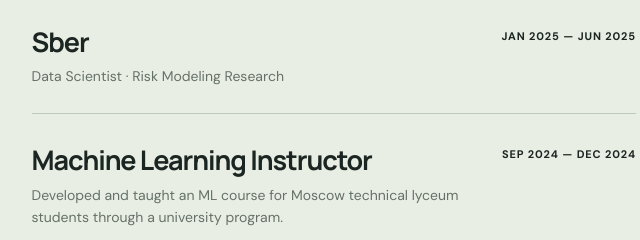
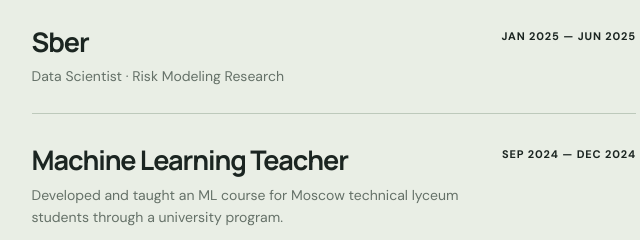
Before and after one commit to KornilovaK/KornilovaK.github.io, a plain HTML site: page index.html in a window 1280 px wide. Shown: the part 5000-5240 px from the top of the page, 588-1228 px from the left. Drawn offline with Linux system fonts and the light colour scheme.

Commit message:
Change instructor title to teacher

```diff
--- a/index.html
+++ b/index.html
@@ -49,7 +49,7 @@
 
     <section class="mission-section" id="mission"><div class="wrap"><div class="mission-heading"><div><p class="eyebrow">WHAT’S NEXT <span class="tiny-star">✳</span></p><h2>Technology with<br><em>purpose.</em></h2></div><p>I’m looking to bring my ML experience to smaller, mission-driven teams working on meaningful problems. These are the areas I’m excited to contribute to next.</p></div><div class="mission-grid"><article><span>✳</span><h3>Health &amp; medicine</h3><p>Tools that support better healthcare and help people when it matters.</p></article><article><span>✳</span><h3>Climate &amp; ecology</h3><p>Technology that helps protect people and the planet.</p></article><article><span>✳</span><h3>Education &amp; accessibility</h3><p>Making knowledge and technology more accessible.</p></article><article><span>✳</span><h3>Humanitarian &amp; civic tech</h3><p>Supporting communities, emergency response and language equality.</p></article></div></div></section>
 
-    <section class="experience-section" id="experience"><div class="wrap experience-layout"><div class="section-title"><p class="eyebrow">THE JOURNEY <span class="tiny-star">✳</span></p><h2>Built through<br><em>doing.</em></h2><p>From research prototypes to systems used in production.</p></div><div class="timeline"><article><div><h3>Sber</h3><p>Data Scientist · AI Development Center</p></div><span>MAR 2026 — PRESENT</span></article><article><div><h3>Yandex</h3><p>ML Engineer · Machine Learning Technology Group</p></div><span>JUL 2025 — FEB 2026</span></article><article><div><h3>Sber</h3><p>Data Scientist · Risk Modeling Research</p></div><span>JAN 2025 — JUN 2025</span></article><article><div><h3>Machine Learning Instructor</h3><p>Developed and taught an ML course for Moscow technical lyceum students through a university program.</p></div><span>SEP 2024 — DEC 2024</span></article></div></div></section>
+    <section class="experience-section" id="experience"><div class="wrap experience-layout"><div class="section-title"><p class="eyebrow">THE JOURNEY <span class="tiny-star">✳</span></p><h2>Built through<br><em>doing.</em></h2><p>From research prototypes to systems used in production.</p></div><div class="timeline"><article><div><h3>Sber</h3><p>Data Scientist · AI Development Center</p></div><span>MAR 2026 — PRESENT</span></article><article><div><h3>Yandex</h3><p>ML Engineer · Machine Learning Technology Group</p></div><span>JUL 2025 — FEB 2026</span></article><article><div><h3>Sber</h3><p>Data Scientist · Risk Modeling Research</p></div><span>JAN 2025 — JUN 2025</span></article><article><div><h3>Machine Learning Teacher</h3><p>Developed and taught an ML course for Moscow technical lyceum students through a university program.</p></div><span>SEP 2024 — DEC 2024</span></article></div></div></section>
 
     <section class="education-section wrap" aria-labelledby="education-title"><div><p class="eyebrow">EDUCATION <span class="tiny-star">✳</span></p><h2 id="education-title">Always<br><em>learning.</em></h2><p class="education-note">Learning through formal study, independent courses and hands-on experiments.</p></div><div class="education-list"><article><div><h3>RANEPA</h3><p>B.Sc. in Applied Computer Science (AI Systems) · Distance learning</p><small>Currently studying · Expected 2029</small></div><span>2026 — 2029</span></article><article><div><h3>NUST MISIS</h3><p>Studies in Applied Mathematics and Nanoelectronics</p></div><span>2023 — 2026</span></article><article><div><h3>Independent study</h3><p>Recommender Systems · NLP Course For You · Stanford CS231n</p></div><span>2023 — 2026</span></article></div></section>
 
```
